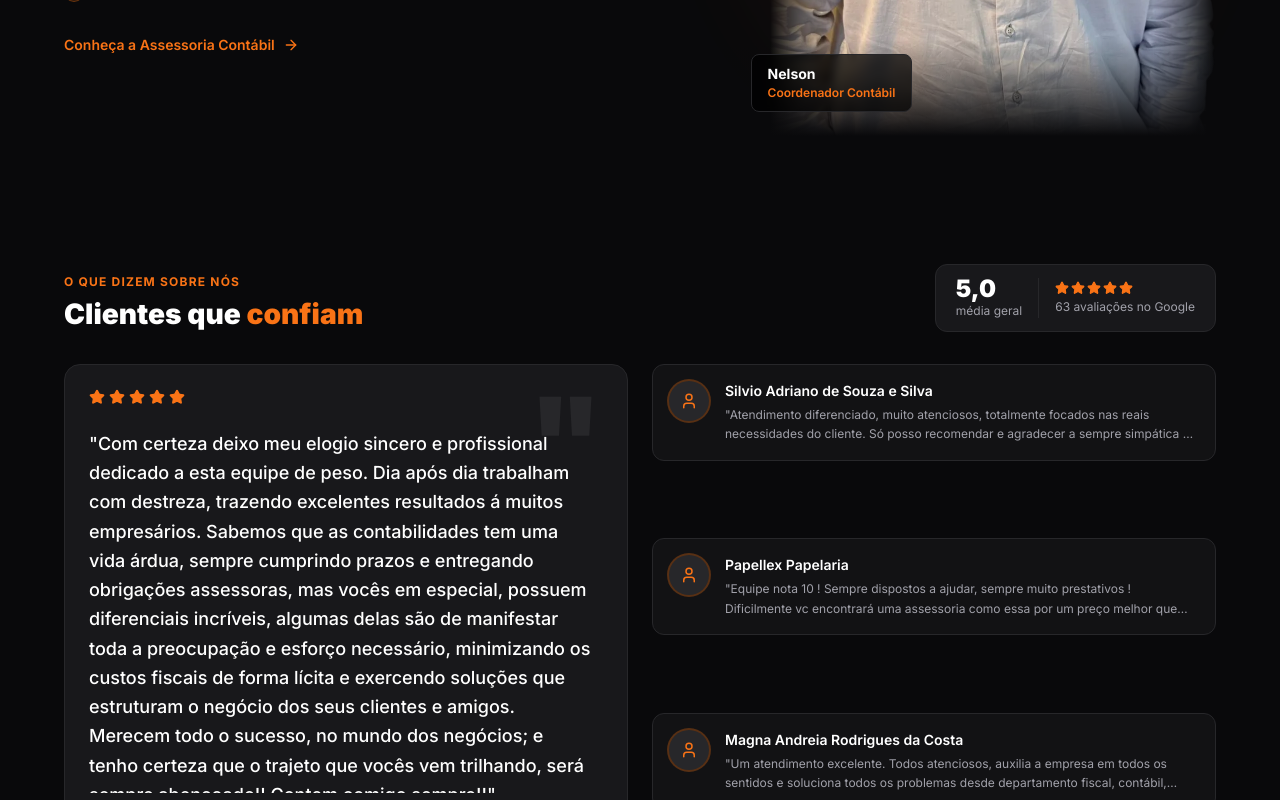
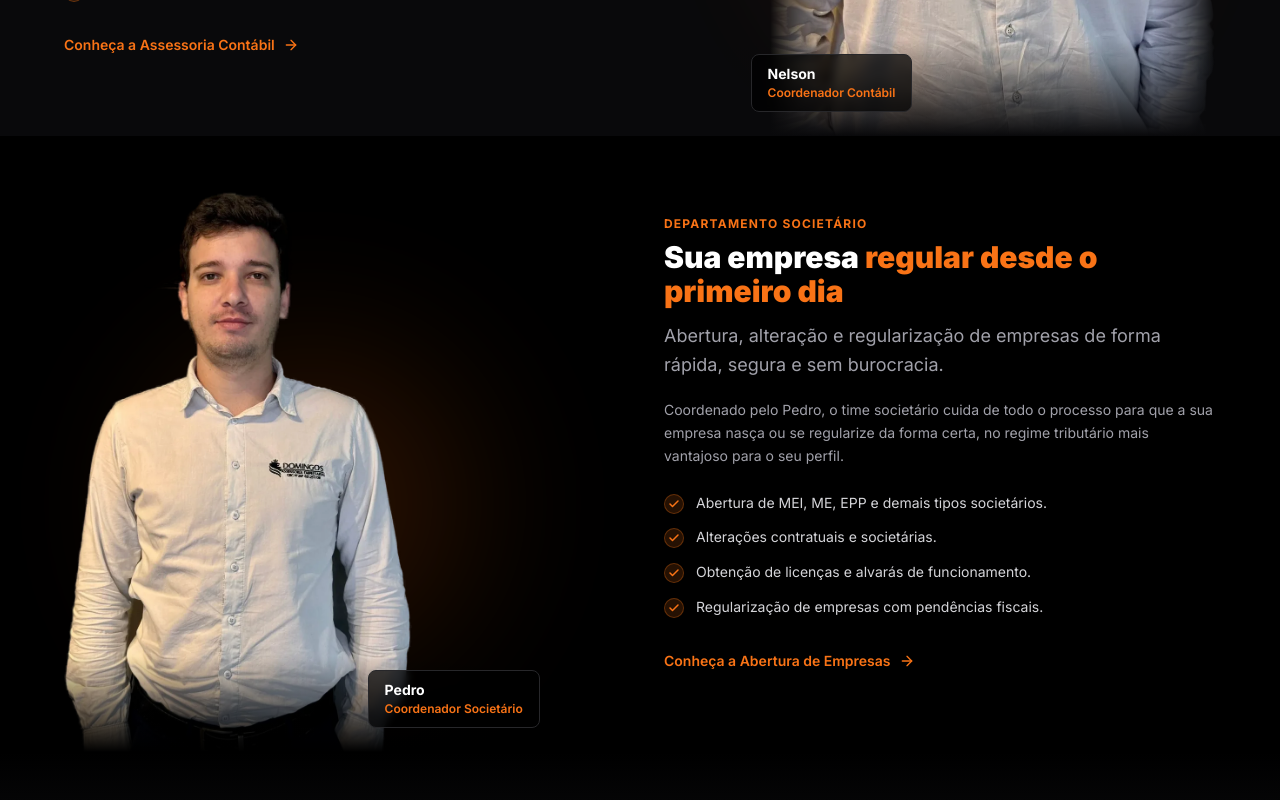
Before and after one commit to Brunera17/Site-Domingos, a React (Vite) app: page / in a window 1280 px wide. Shown: the part 6260-7060 px from the top of the page. Built offline with nearby package versions, Linux system fonts and the light colour scheme.

Commit message:
Home: bloco do Departamento Societário com o Pedro
Foto à esquerda e fundo preto, alternando com o Contábil; textos do
serviço Abertura de Empresas.

Co-Authored-By: Claude Opus 5.5 <noreply@anthropic.com>
Claude-Session: https://claude.ai/code/session_01ARswWtMGAQgvSpiLE4q1vc

```diff
--- /dev/null
+++ b/src/components/sections/SocietarioDestaque.jsx
@@ -0,0 +1,30 @@
+import BlocoDestaque from './BlocoDestaque'
+import fotoPedro from '../../assets/colaboradores/otimizadas/PEDRO_RECORTE.webp'
+
+// Departamento Societário: foto à esquerda e fundo preto, alternando com o
+// bloco do Contábil (foto à direita, fundo cinza). Textos vêm do serviço
+// "Abertura de Empresas" (src/data/services.js).
+export default function SocietarioDestaqueSection() {
+    return (
+        <BlocoDestaque
+            eyebrow="Departamento Societário"
+            title={<>Sua empresa <span className="text-orange-500">regular desde o primeiro dia</span></>}
+            subtitle="Abertura, alteração e regularização de empresas de forma rápida, segura e sem burocracia."
+            paragrafo="Coordenado pelo Pedro, o time societário cuida de todo o processo para que a sua empresa nasça ou se regularize da forma certa, no regime tributário mais vantajoso para o seu perfil."
+            destaques={[
+                'Abertura de MEI, ME, EPP e demais tipos societários.',
+                'Alterações contratuais e societárias.',
+                'Obtenção de licenças e alvarás de funcionamento.',
+                'Regularização de empresas com pendências fiscais.',
+            ]}
+            link={{ to: '/servicos/abertura-regularizacao-empresas', texto: 'Conheça a Abertura de Empresas' }}
+            foto={fotoPedro}
+            fotoAlt="Pedro, Coordenador Societário da Domingos Assessoria"
+            fotoLargura={800}
+            fotoAltura={1287}
+            legenda={{ nome: 'Pedro', cargo: 'Coordenador Societário' }}
+            lado="esquerda"
+            fundo="preto"
+        />
+    )
+}
--- a/src/pages/Home.jsx
+++ b/src/pages/Home.jsx
@@ -9,6 +9,7 @@ import EquipeSection from '../components/sections/Equipe'
 import EquipeDestaqueSection from '../components/sections/EquipeDestaque'
 import FiscalDestaqueSection from '../components/sections/FiscalDestaque'
 import ContabilDestaqueSection from '../components/sections/ContabilDestaque'
+import SocietarioDestaqueSection from '../components/sections/SocietarioDestaque'
 import LocalBusinessSchema from '../components/seo/LocalBusinessSchema'
 import OrganizationSchema from '../components/seo/OrganizationSchema'
 
@@ -50,7 +51,8 @@ export default function Home() {
             <EquipeDestaqueSection />
             <FiscalDestaqueSection />
             <ContabilDestaqueSection />
-            <Spacer variant="gray" />
+            <SocietarioDestaqueSection />
+            <Spacer variant="toGray" />
             <TestemunhosSection />
             <Spacer variant="toBlack" />
             <CTASection />
```
Also changed, not shown: src/assets/colaboradores/otimizadas/PEDRO_RECORTE.webp (added).
